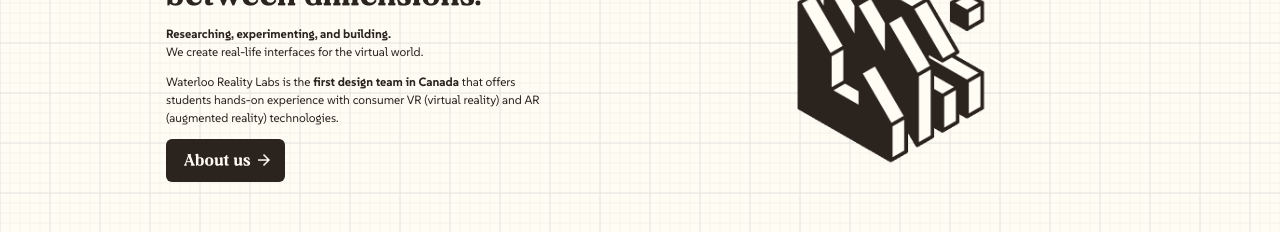
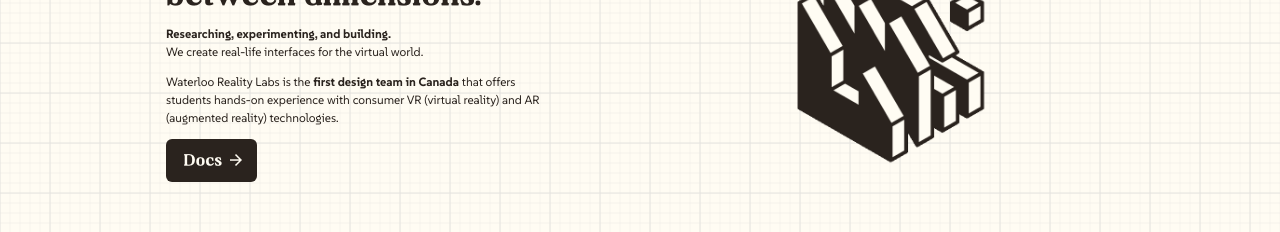
Before and after one commit to uwrealitylabs/website, a Next.js app: page / in a window 1280 px wide. Shown: the part 2180-2412 px from the top of the page. Built offline with nearby package versions, Linux system fonts and the light colour scheme.

Commit message:
added docs

```diff
--- a/app/page.js
+++ b/app/page.js
@@ -242,9 +242,10 @@
                 </p>
               </>
               <ButtonDark
-                text="About us"
+                text="Docs"
                 icon="/images/icons/arrow-right-white.png"
-                link="/about"
+                link="https://uwrl.notion.site/"
+                target="yes"
               />
             </div>
           </div>
```
